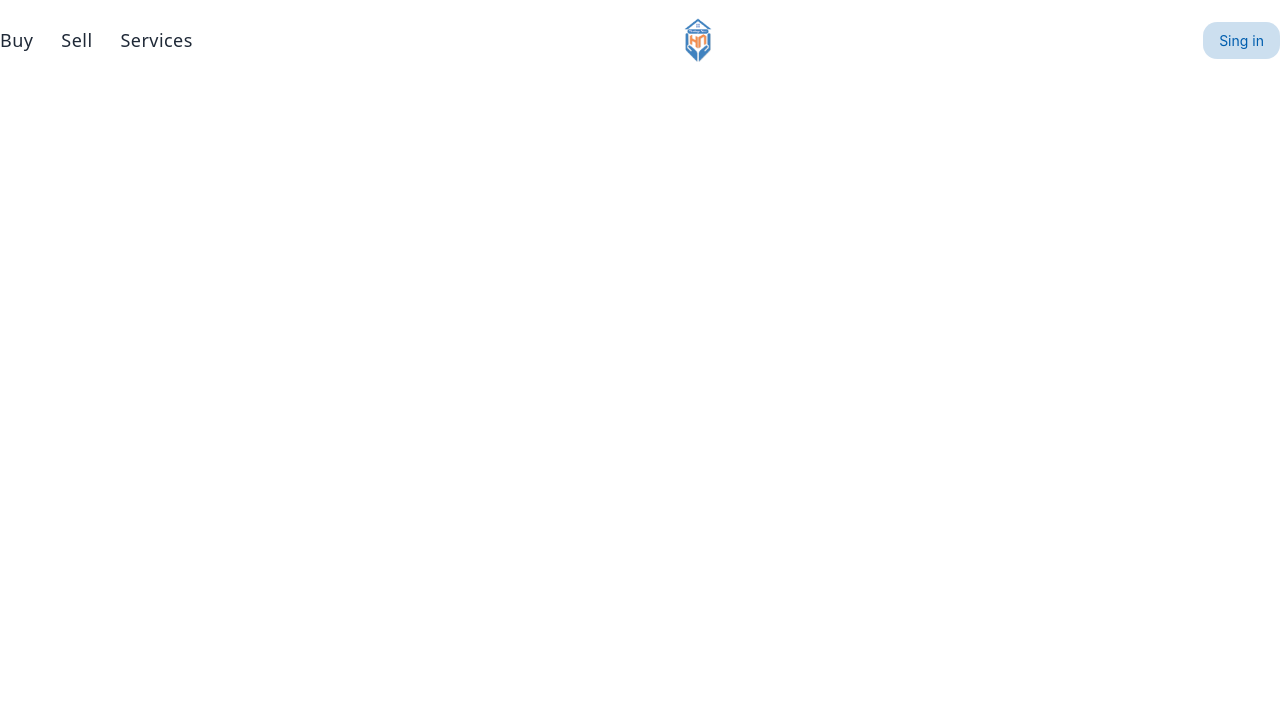
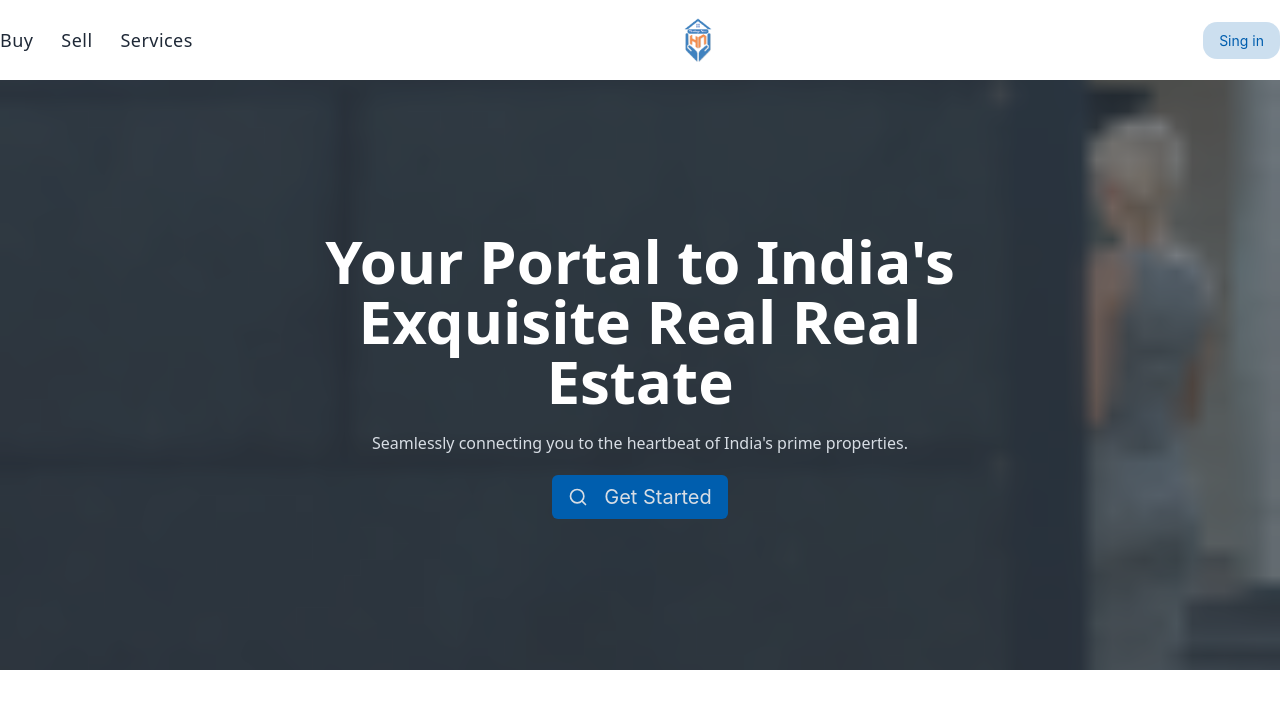
Before and after one commit to Mehebul02/Heritage-Nest, a React (Vite) app: page / in a window 1280 px wide. Shown: the top 708 px of the page. Built offline with nearby package versions, Linux system fonts and the light colour scheme.

Commit message:
Banner added

```diff
--- a/package.json
+++ b/package.json
@@ -12,12 +12,14 @@
   "dependencies": {
     "framer-motion": "^11.3.19",
     "localforage": "^1.10.0",
+    "marge": "^1.0.1",
     "match-sorter": "^6.3.4",
     "react": "^18.3.1",
     "react-dom": "^18.3.1",
     "react-icons": "^5.2.1",
     "react-router-dom": "^6.25.1",
-    "sort-by": "^1.2.0"
+    "sort-by": "^1.2.0",
+    "tailwind-merge": "^2.4.0"
   },
   "devDependencies": {
     "@types/react": "^18.3.3",
--- a/src/assets/images/index.js
+++ b/src/assets/images/index.js
@@ -1,4 +1,5 @@
 import logo from '../images/logo.png'
+import banner from '../images/banner.png'
 
 
-export {logo}
+export {logo,banner}
--- /dev/null
+++ b/src/component/Banner.jsx
@@ -0,0 +1,36 @@
+import { FiSearch } from "react-icons/fi";
+import { banner } from "../assets/images";
+
+const Banner = () => {
+  return (
+    <div>
+      <div
+        className="hero min-h-[590px]"
+        style={{
+          backgroundImage: `url(${banner})`,
+        }}
+      >
+        <div className="hero-overlay bg-opacity-60"></div>
+        <div className="hero-content text-neutral-content text-center">
+          <div className="max-w-[750px]">
+            <h1 className="mb-5 text-6xl text-lightText font-bold">
+              Your Portal to India's Exquisite Real Real Estate
+            </h1>
+            <p className="mb-5">
+              Seamlessly connecting you to the heartbeat of India's prime
+              properties.
+            </p>
+            <div className="mx-auto inline-block">
+              <button className="text-xl  bg-primaryColor px-4 py-2 rounded-md font-bodyFont flex items-center justify-center gap-4">
+                {" "}
+                <FiSearch /> Get Started
+              </button>
+            </div>
+          </div>
+        </div>
+      </div>
+    </div>
+  );
+};
+
+export default Banner;
--- /dev/null
+++ b/src/component/Container.jsx
@@ -0,0 +1,12 @@
+import { twMerge } from "tailwind-merge";
+
+const Container = ({children,className,id}) => {
+    const newClassName = twMerge("max-w-screen-xl mx-auto px-4 lg:px-0 ",className)
+    return (
+        <div id={id} className={newClassName}>
+            {children}
+        </div>
+    );
+};
+
+export default Container;
--- /dev/null
+++ b/src/component/SectionTitle.jsx
@@ -0,0 +1,12 @@
+const SectionTitle = ({ title,  }) => {
+    return (
+     <div>
+         <h2 className="text-2xl text-designColor font-semibold hidden md:inline-flex items-center">
+        <span className="md:w-24 lg:w-14 h-[3px] bg-designColor ml-6 mr-4"></span>
+        {title}
+      </h2>
+     </div>
+    );
+  };
+
+  export default SectionTitle;
--- /dev/null
+++ b/src/component/SocialLInks.jsx
@@ -0,0 +1,65 @@
+import React from "react";
+import {
+  SlSocialFacebook,
+  SlSocialInstagram,
+  SlSocialLinkedin,
+  SlSocialYoutube,
+} from "react-icons/sl";
+import { TbBrandGithub } from "react-icons/tb";
+import { motion } from "framer-motion";
+import { twMerge } from "tailwind-merge";
+
+const socialAccounts = [
+  {
+    title: "github",
+    link: "https://github.com/Mehebul02",
+    icon: <TbBrandGithub />,
+    delay: 0.8,
+  },
+  // {
+  //   title: "youtube",
+  //   link: "https://www.youtube.com/channel/UChkOsij0dhgft0GhHRauOAA",
+  //   icon: <SlSocialYoutube />,
+  //   delay: 0.85,
+  // },
+  {
+    title: "linkedin",
+    link: "https://www.linkedin.com/in/noor-mohammad-ab2245193/",
+    icon: <SlSocialLinkedin />,
+    delay: 0.9,
+  },
+  {
+    title: "facebook",
+    link: "https://www.facebook.com/Noorlalu143/",
+    icon: <SlSocialFacebook />,
+    delay: 0.95,
+  },
+  {
+    title: "instagram",
+    link: "https://www.instagram.com/simplenoor143/",
+    icon: <SlSocialInstagram />,
+    delay: 1,
+  },
+];
+const SocialLInks = ({ className }) => {
+  return (
+    <div className={twMerge("flex flex-col gap-y-5", className)}>
+      {socialAccounts?.map((item) => (
+        <motion.a
+          key={item?.title}
+          initial={{ y: 20, opacity: 0 }}
+          animate={{ y: 0, opacity: 1 }}
+          transition={{ delay: item?.delay, ease: "easeIn" }}
+          href={item?.link}
+          target="blank"
+        >
+          <span className="w-10 h-10 text-xl bg-textBg border-[1px] inline-flex items-center justify-center rounded-full border-zinc-500 hover:border-designColor text-lightText hover:text-designColor duration-200 hover:bg-black">
+            {item?.icon}
+          </span>
+        </motion.a>
+      ))}
+    </div>
+  );
+};
+
+export default SocialLInks;
--- a/src/layout/Root.jsx
+++ b/src/layout/Root.jsx
@@ -1,10 +1,12 @@
 
+import { Outlet } from "react-router-dom";
 import Header from "../shared/Header";
 
 const Root = () => {
     return (
         <div>
             <Header/>
+            <Outlet/>
         </div>
     );
 };
--- a/src/pages/Home.jsx
+++ b/src/pages/Home.jsx
@@ -1,8 +1,9 @@
+import Banner from "../component/Banner";
 
 const Home = () => {
     return (
         <div>
-            <h1 className="text-red-700">Home page</h1>
+           <Banner/>
         </div>
     );
 };
--- a/src/shared/Header.jsx
+++ b/src/shared/Header.jsx
@@ -4,6 +4,7 @@ import { useRef, useState } from "react";
 import { MdOutlineClose } from "react-icons/md";
 import { Link } from "react-router-dom";
 import { logo } from "../assets/images";
+import SocialLInks from "../component/SocialLInks";
 const navigation = [
   { title: "Buy", link: "buy",},
   { title: "Sell", link: "sell", },
@@ -19,7 +20,7 @@ const Header = () => {
     }
   };
   return (
-    <div className="sticky top-0 z-50 ">
+    <div className="">
 
    <div className="h-20   px-4 lg:px-0 ">
    <div className="max-w-[1340px] mx-auto flex items-center h-full justify-between">
@@ -107,7 +108,7 @@ const Header = () => {
                   ))}
                 </ul>
 
-                {/* <SocialLInks className="flex-row items-center gap-5" /> */}
+                <SocialLInks className="flex-row items-center gap-5" />
                 <motion.a
                   initial={{ opacity: 0 }}
                   animate={{ opacity: 1 }}
```
Also changed, not shown: src/assets/images/banner.png (added), 1 other file (tests, documents, lock files or other folders).
